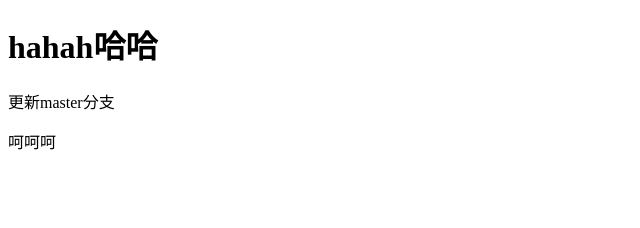
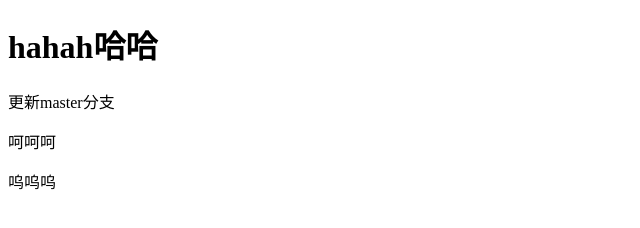
Before and after one commit to niyinmi/git-demo, a plain HTML site: page index.html in a window 1280 px wide. Shown: the full height of the page, 0-640 px from the left. Drawn offline with Linux system fonts and the light colour scheme.

Commit message:
又更新测试

```diff
--- a/index.html
+++ b/index.html
@@ -10,5 +10,6 @@
   <h1>hahah哈哈</h1>
   <p>更新master分支</p>
   <p>呵呵呵</p>
+  <p>呜呜呜</p>
 </body>
 </html>
```
